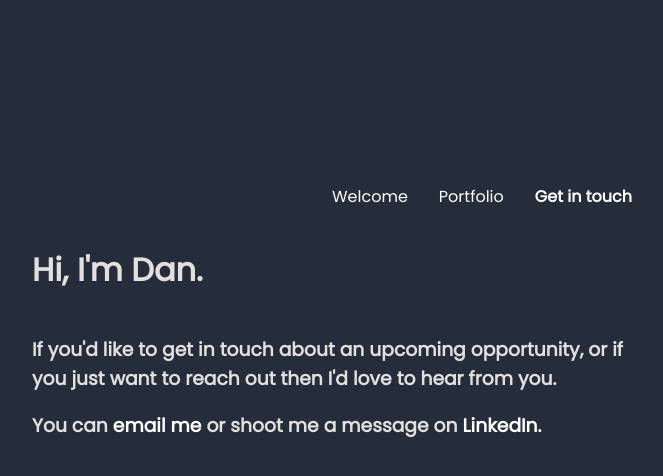
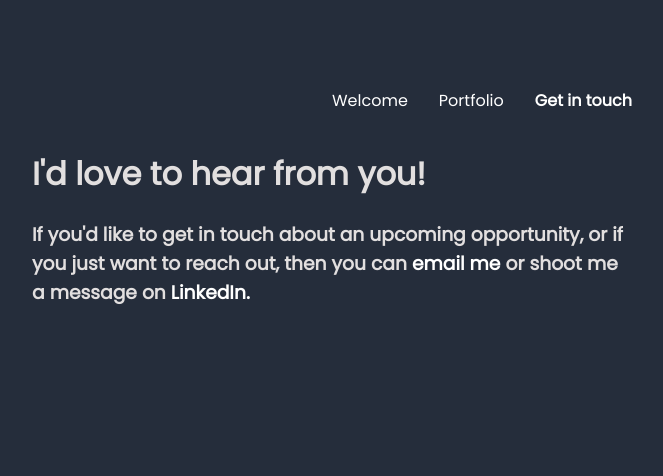
Before and after one commit to dan-snw/personal_website, a React (Vite) app: page /#/getInTouch in a window 1280 px wide. Shown: the top 476 px of the page, without its empty margins (308-971 px from the left). Built offline with nearby package versions, Linux system fonts and the light colour scheme.

Commit message:
Reduced top margin - rel to vw

```diff
--- a/src/App.css
+++ b/src/App.css
@@ -3,9 +3,6 @@ body {
   color: #e2dfdf;
   display: flex;
   justify-content: center;
-}
-
-h1, h2, h3 {
   font-family: Poppins;
 }
 
--- a/src/App.jsx
+++ b/src/App.jsx
@@ -7,7 +7,9 @@ import { HashRouter, Routes, Route } from 'react-router-dom';
 
 function App() {
   const mainBoxStyle = {
-    marginTop: "20vh",
+    marginTop: "5vw",
+    marginLeft: "20px",
+    marginRight: "20px",
     maxWidth: "600px",
     minHeight: "500px",
     display: "flex",
@@ -17,7 +19,6 @@ function App() {
     <HashRouter>
       <div style={mainBoxStyle}>
       <Navigation />
-        <h1>Hi, I'm Dan.</h1>
         <Routes>
           <Route exact path="/" element={<Welcome />} />
           <Route exact path="/portfolio" element={<Portfolio />} />
--- a/src/components/GetInTouch.jsx
+++ b/src/components/GetInTouch.jsx
@@ -1,8 +1,8 @@
 const GetInTouch = () => {
   return (
     <div>
-      <h3>If you'd like to get in touch about an upcoming opportunity, or if you just want to reach out then I'd love to hear from you.</h3>
-      <h3>You can <a href="mailto:danjsnow@outlook.com">email me</a> or shoot me a message on <a href="https://www.linkedin.com/in/dan-snow-60363a299">LinkedIn.</a></h3>
+      <h1>I'd love to hear from you!</h1>
+      <h3>If you'd like to get in touch about an upcoming opportunity, or if you just want to reach out, then you can <a href="mailto:danjsnow@outlook.com">email me</a> or shoot me a message on <a href="https://www.linkedin.com/in/dan-snow-60363a299">LinkedIn.</a></h3>
     </div>
   )
 }
--- a/src/components/Portfolio.jsx
+++ b/src/components/Portfolio.jsx
@@ -1,6 +1,7 @@
 const Portfolio = () => {
   return (
     <div>
+      <h1>I've done a lot of coding alongside my full-time work.</h1>
       <h3>I completed a number of projects from the Odin Project front-end course, such as making a <a href="https://dansnow.co.uk/calculator/">calculator</a> and designing a simple <a href="https://dansnow.co.uk/etchasketch/">etch-a-sketch.</a></h3>
       <h3>Most years I enjoy the Advent of Code challenges, which are useful for getting up to scratch in a new language, as well as being extremelly fun. I tend to get to around Day 10 before they start to take up too much of my time... (I once spent a full four days trying to solve Day 14!)</h3>
       <h3>You can check out all of my public projects on <a href="https://github.com/Dan2796">GitHub</a>- the front-end ones have live demo links in the README.md.</h3>
--- a/src/components/Welcome.jsx
+++ b/src/components/Welcome.jsx
@@ -1,6 +1,7 @@
 const Welcome = () => {
   return (
     <div>
+      <h1>Hi, I'm Dan.</h1>
       <h3>I work as a data scientist for the Labour party, a job I started in September 2023 after completing a PhD in Political Sociology.</h3>
       <h3>Alongside my PhD I taught myself to an advanced level in R, and also picked up a proficient knowledge of C#, Java, Javascript, and other languages along the way just for fun.</h3>
       <h3>I am passionate about programming - the problem solving, the systems thinking, and the learning process itself, have kept me invested these last five years, and I'll keep improving into the future.</h3>
```
Lines whose indentation alone changed are shown as unchanged.
